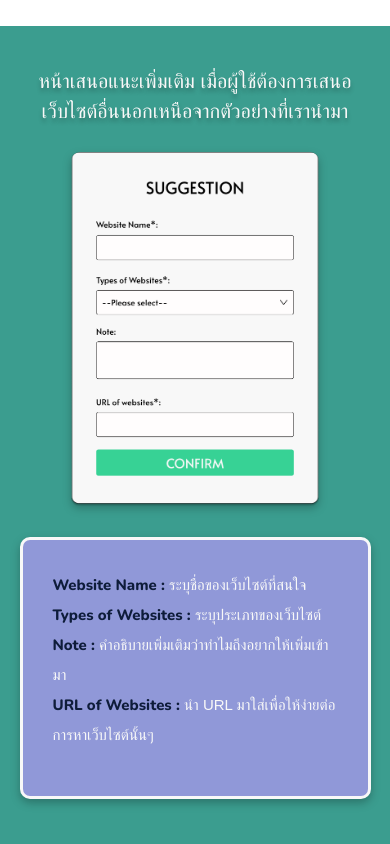
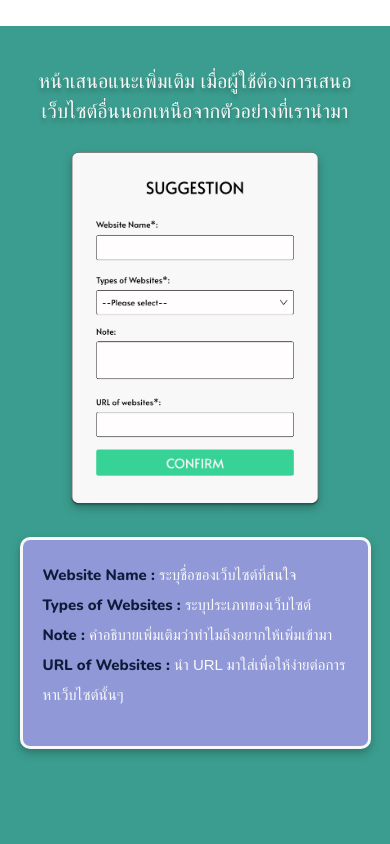
Before and after one commit to NapatpanOP/Anapos, a React (Vite) app: page / in a window 390 px wide. Shown: the part 3877-4721 px from the top of the page. Built offline with nearby package versions, Linux system fonts and the light colour scheme; a web font is replaced by a local one.

Commit message:
update padding in homepage css

```diff
--- a/src/HomePage.css
+++ b/src/HomePage.css
@@ -448,7 +448,7 @@ orientation: portrait แนวตั้ง */
   }
 
   .sug-text p {
-    padding: 10%;
+    padding: 10px;
   }
 
 }
@@ -477,7 +477,7 @@ orientation: portrait แนวตั้ง */
   }
 
   .sug-text p {
-    padding: 20px;
+    padding: 10px;
   }
 
   .picture-roomGirl {
```
